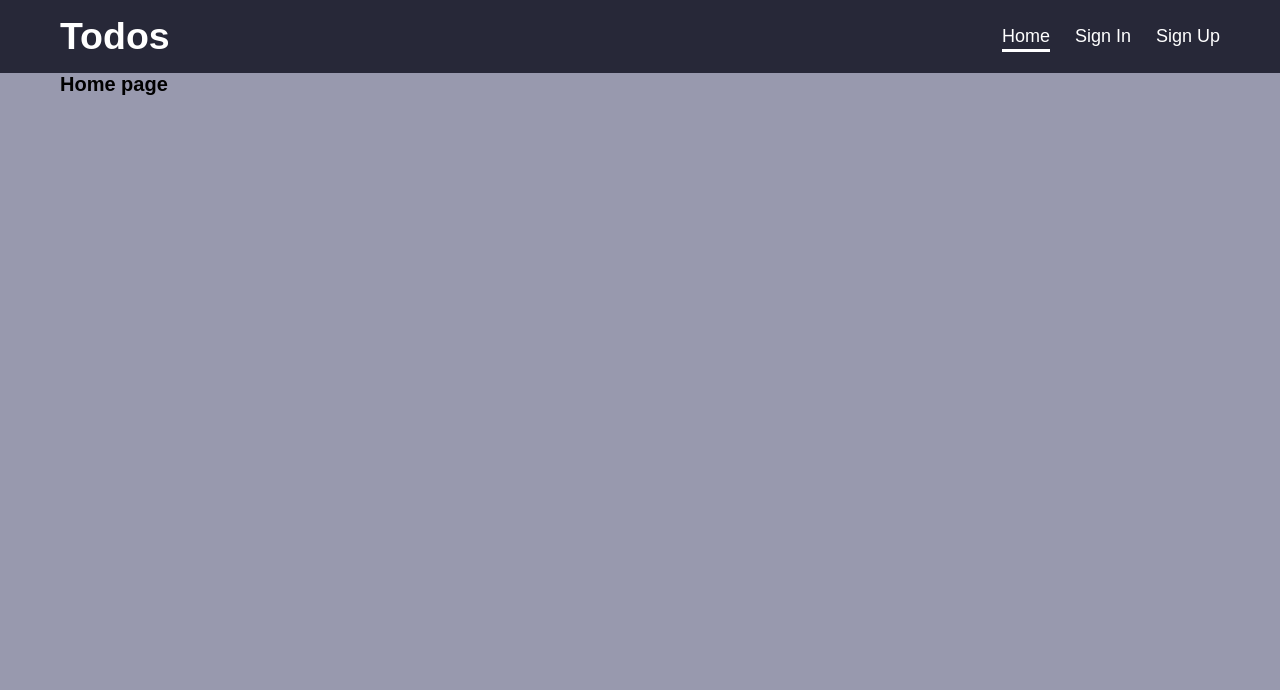
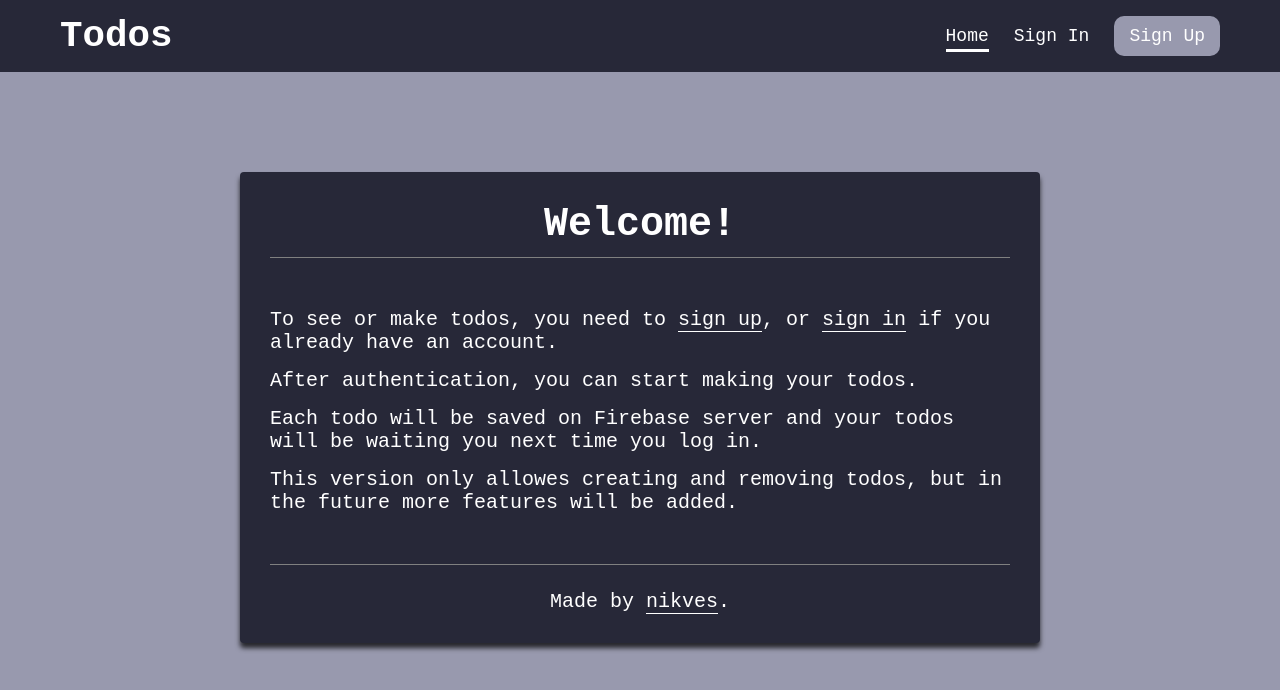
Before and after one commit to nik-ves/itidaru-web, a React (Create React App) app: page / in a window 1280 px wide. Shown: the top 690 px of the page. Built offline with nearby package versions, Linux system fonts and the light colour scheme.

Commit message:
Welcome text component

```diff
--- a/package.json
+++ b/package.json
@@ -1,5 +1,5 @@
 {
-  "name": "react-app",
+  "name": "nikves-todo-app",
   "version": "0.1.0",
   "private": true,
   "dependencies": {
--- a/src/components/navigation/MainNavigation.js
+++ b/src/components/navigation/MainNavigation.js
@@ -34,10 +34,8 @@ const MainNavigation = () => {
               </li>
             )}
             {!isLoggedIn && (
-              <li>
-                <NavLink to="/sign-up" activeClassName={classes["active"]}>
-                  Sign Up
-                </NavLink>
+              <li className={classes["signup-item"]}>
+                <NavLink to="/sign-up">Sign Up</NavLink>
               </li>
             )}
             {isLoggedIn && (
@@ -47,7 +45,11 @@ const MainNavigation = () => {
                 </NavLink>
               </li>
             )}
-            {isLoggedIn && <li onClick={logoutUser}>Logout</li>}
+            {isLoggedIn && (
+              <li className={classes["logout-item"]} onClick={logoutUser}>
+                Logout
+              </li>
+            )}
           </ul>
         </div>
       </Container>
--- a/src/components/navigation/MainNavigation.module.css
+++ b/src/components/navigation/MainNavigation.module.css
@@ -17,6 +17,7 @@
 .navigation-links {
   display: flex;
   font-size: 1.8rem;
+  align-items: center;
 }
 
 .navigation-links li {
@@ -33,3 +34,13 @@
 .navigation-links a.active {
   border-bottom: 3px solid white;
 }
+
+.signup-item {
+  background-color: var(--secondary-color);
+  border-radius: 10px;
+  padding: 1rem 1.5rem;
+}
+
+.logout-item {
+  cursor: pointer;
+}
--- a/src/components/todos/TodoForm.js
+++ b/src/components/todos/TodoForm.js
@@ -1,4 +1,4 @@
-import { useContext, useEffect } from "react";
+import { useContext } from "react";
 import { TodoContext } from "../../context/todo-context";
 import useTodo from "../../hooks/use-todo";
 import classes from "./TodoForm.module.css";
@@ -10,10 +10,6 @@ const TodoForm = () => {
     valueChangeHandler: todoChangeHandler,
     valueReset: resetInput,
   } = useTodo();
-
-  useEffect(() => {
-    todoCtx.fetchData();
-  }, []);
 
   const submitHandler = (event) => {
     event.preventDefault();
--- a/src/components/todos/TodoList.js
+++ b/src/components/todos/TodoList.js
@@ -1,4 +1,4 @@
-import { useContext } from "react";
+import { useContext, useEffect } from "react";
 import { TodoContext } from "../../context/todo-context";
 import TodoItem from "./TodoItem";
 import TodoForm from "./TodoForm";
@@ -6,20 +6,27 @@ import classes from "./TodoList.module.css";
 import Container from "../UI/Container";
 
 const TodoList = () => {
-  const todoCtx = useContext(TodoContext);
+  const { todos, fetchData, removeTodo } = useContext(TodoContext);
+
+  useEffect(() => {
+    fetchData();
+  }, []);
 
   return (
     <Container>
       <TodoForm />
 
       <ul className={classes["todo-list"]}>
-        {todoCtx.todos.map((todo, index) => (
+        {todos.map((todo, index) => (
           <TodoItem
             key={index}
             todo={todo.todo}
-            removeTodo={todoCtx.removeTodo.bind(this, todo.id)}
+            removeTodo={removeTodo.bind(this, todo.id)}
           />
         ))}
+        <p className={classes["todo-message"]}>
+          {todos.length === 0 ? "No todos. Add some!" : ""}
+        </p>
       </ul>
     </Container>
   );
--- a/src/components/todos/TodoList.module.css
+++ b/src/components/todos/TodoList.module.css
@@ -2,3 +2,9 @@
   max-width: 60rem;
   margin: 0 auto;
 }
+
+.todo-message {
+  text-align: center;
+  font-size: 2rem;
+  color: white;
+}
--- a/src/context/todo-context.js
+++ b/src/context/todo-context.js
@@ -4,6 +4,7 @@ import { AuthContext } from "./auth-context";
 
 export const TodoContext = React.createContext({
   todos: [],
+  setTodos: () => {},
   addTodo: () => {},
   removeTodo: () => {},
   fetchData: () => {},
@@ -53,6 +54,7 @@ const TodoContextProvider = (props) => {
 
   const contextValue = {
     todos,
+    setTodos,
     addTodo: addTodoHandler,
     removeTodo: removeTodoHandler,
     fetchData,
--- a/src/index.css
+++ b/src/index.css
@@ -4,6 +4,7 @@
 
   --main-color: #272838;
   --secondary-color: #9899ae;
+  --tertiary-color: #acadbe;
 }
 
 * {
@@ -20,6 +21,11 @@ html {
 
 body {
   background-color: var(--secondary-color);
+  font-family: "Courier New", Courier, monospace;
+}
+
+a {
+  text-decoration: none;
 }
 
 ul {
@@ -75,6 +81,7 @@ button {
   max-width: 100%;
   padding: 1rem;
   border-radius: 4px;
+  font-size: 1.5rem;
 }
 
 .form-control input:focus {
@@ -100,3 +107,44 @@ button {
   text-align: center;
   font-size: 1.5rem;
 }
+
+/* =====  ===== */
+
+.welcome-text {
+  max-width: 100%;
+  width: 80rem;
+  margin: 10rem auto;
+  background-color: var(--main-color);
+  color: white;
+  padding: 3rem;
+  border-radius: 4px;
+  box-shadow: 0px 5px 5px 0px rgba(0, 0, 0, 0.75);
+}
+
+.welcome-text h1 {
+  text-align: center;
+  font-size: 4rem;
+}
+
+.welcome-text p {
+  font-size: 2rem;
+  margin-top: 1.5rem;
+}
+
+.welcome-text a {
+  color: white;
+  border-bottom: 1px solid white;
+}
+
+.welcome-text-header {
+  padding-bottom: 1rem;
+  border-bottom: 1px solid grey;
+  margin-bottom: 5rem;
+}
+
+.welcome-text-footer {
+  padding-top: 1rem;
+  border-top: 1px solid grey;
+  margin-top: 5rem;
+  text-align: center;
+}
--- a/src/pages/Home.js
+++ b/src/pages/Home.js
@@ -1,9 +1,40 @@
+import { Link } from "react-router-dom";
 import Container from "../components/UI/Container";
 
 const Home = () => {
   return (
     <Container>
-      <h1>Home page</h1>
+      <section className="welcome-text">
+        <div className="welcome-text-header">
+          <h1>Welcome!</h1>
+        </div>
+
+        <div>
+          <p>
+            To see or make todos, you need to <Link to="/sign-up">sign up</Link>
+            , or <Link to="/sign-in">sign in</Link> if you already have an
+            account.
+          </p>
+          <p>After authentication, you can start making your todos.</p>
+          <p>
+            Each todo will be saved on Firebase server and your todos will be
+            waiting you next time you log in.
+          </p>
+          <p>
+            This version only allowes creating and removing todos, but in the
+            future more features will be added.
+          </p>
+          <div className="welcome-text-footer">
+            <p>
+              Made by{" "}
+              <a href="https://nikves.com" target="_blank">
+                nikves
+              </a>
+              .
+            </p>
+          </div>
+        </div>
+      </section>
     </Container>
   );
 };
```
Also changed, not shown: 1 other file (tests, documents, lock files or other folders).
